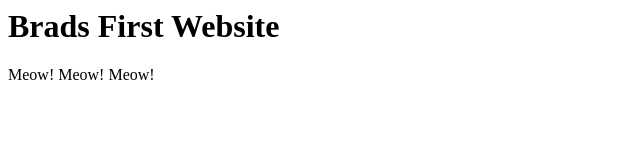
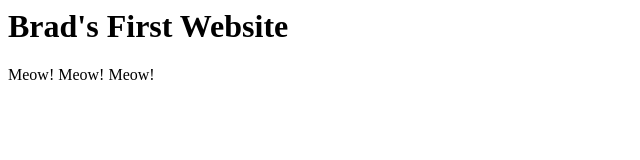
Before and after one commit to voidmaelstrom/personal-site, a plain HTML site: page index.html in a window 1280 px wide. Shown: the whole page, without its empty margins (0-640 px from the left). Drawn offline with Linux system fonts and the light colour scheme.

Commit message:
Adding apostrophe

```diff
--- a/index.html
+++ b/index.html
@@ -1,2 +1,2 @@
-<h1>Brads First Website</h1>
+<h1>Brad's First Website</h1>
 <p>Meow! Meow! Meow!</p>
```
